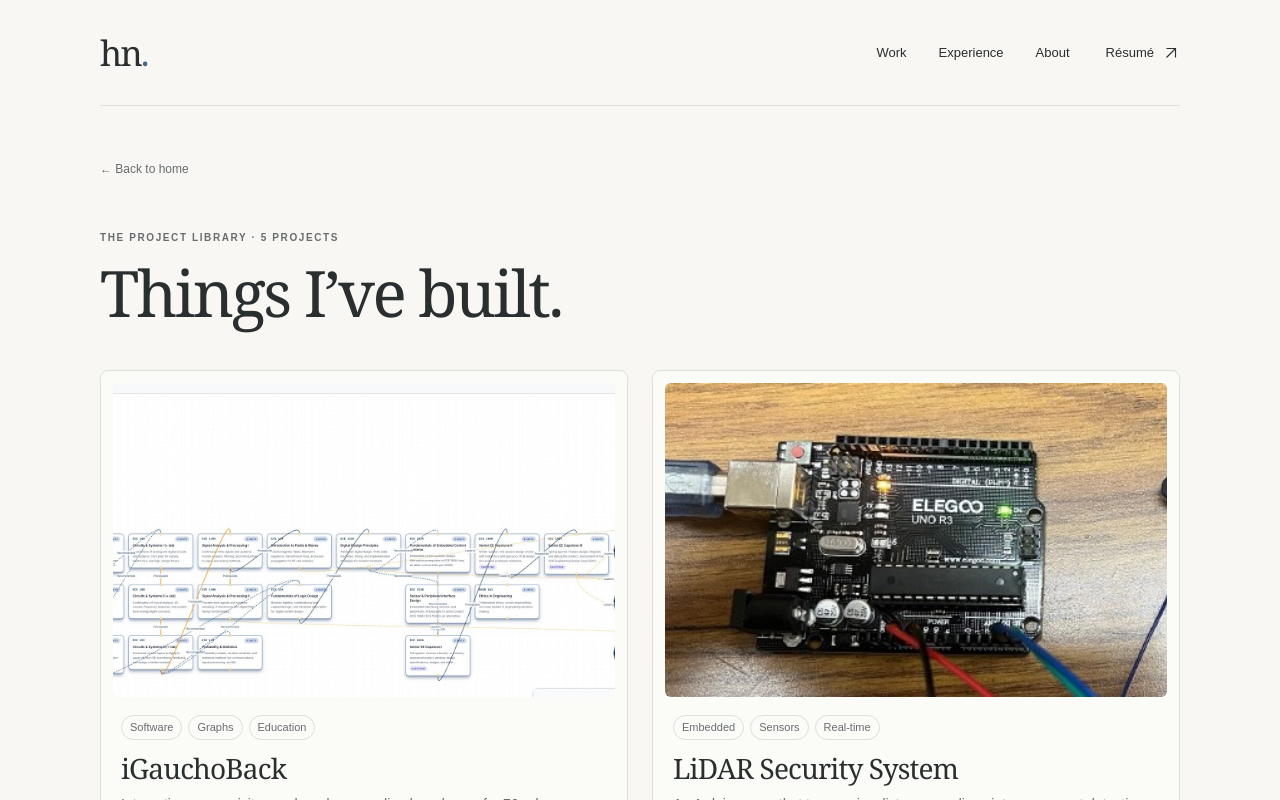
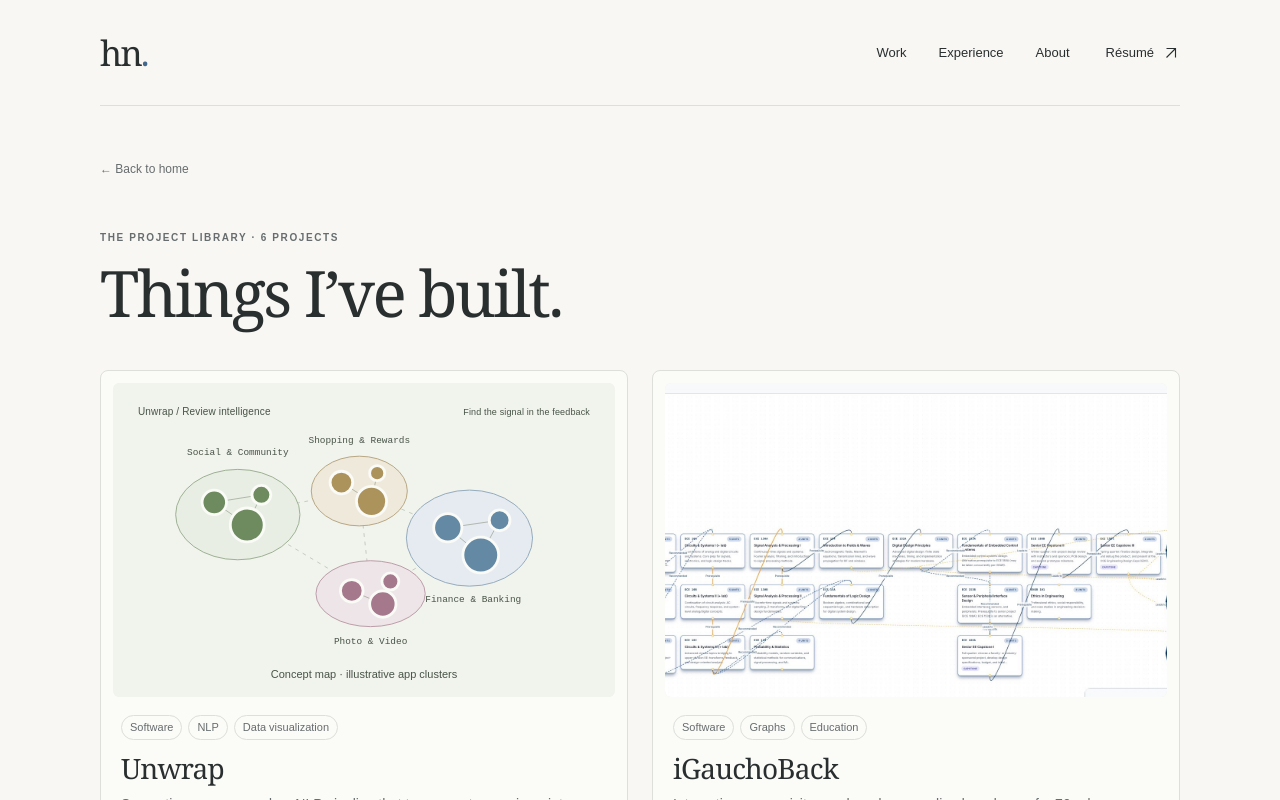
Before and after one commit to huynguyen9999/Portfolio, a Next.js app: page /projects in a window 1280 px wide. Shown: the top 800 px of the page. Built offline with nearby package versions, Linux system fonts and the light colour scheme; no server answers.

Commit message:
Feature Unwrap as the latest portfolio project

```diff
--- a/app/globals.css
+++ b/app/globals.css
@@ -580,6 +580,10 @@ svg {
   display: flex;
   flex-direction: column;
   padding: 21px 25px 15px;
+}
+.diagram-unwrap {
+  background: #f1f3ed;
+  color: #485447;
 }
 .diagram-roadmap {
   background: #edf2f5;
--- a/app/projects/[slug]/page.tsx
+++ b/app/projects/[slug]/page.tsx
@@ -79,6 +79,16 @@ export default async function ProjectPage({
               View project poster <Arrow diagonal />
             </a>
           )}
+          {!project.liveUrl && !project.posterUrl && project.sourceUrl && (
+            <a
+              className="button-primary"
+              href={project.sourceUrl}
+              target="_blank"
+              rel="noreferrer"
+            >
+              View on GitHub <Arrow diagonal />
+            </a>
+          )}
           <a
             className="button-text"
             href={resume.href}
--- a/components/featured-work.tsx
+++ b/components/featured-work.tsx
@@ -16,6 +16,7 @@ export function FeaturedWork() {
         cardSummary,
         liveUrl,
         posterUrl,
+        sourceUrl,
         image,
         imageAlt,
         visual,
@@ -26,6 +27,7 @@ export function FeaturedWork() {
         cardSummary,
         liveUrl,
         posterUrl,
+        sourceUrl,
         image,
         imageAlt,
         visual,
--- a/components/project-card.tsx
+++ b/components/project-card.tsx
@@ -6,7 +6,7 @@ import type { Project } from "@/lib/content";
 
 type ProjectActionData = Pick<
   Project,
-  "slug" | "title" | "liveUrl" | "posterUrl"
+  "slug" | "title" | "liveUrl" | "posterUrl" | "sourceUrl"
 >;
 type ProjectShotData = Pick<Project, "visual" | "image" | "imageAlt">;
 
@@ -31,6 +31,16 @@ export function ProjectActions({ project }: { project: ProjectActionData }) {
           aria-label={`View poster: ${project.title}`}
         >
           Poster <Arrow diagonal />
+        </a>
+      )}
+      {!project.liveUrl && !project.posterUrl && project.sourceUrl && (
+        <a
+          href={project.sourceUrl}
+          target="_blank"
+          rel="noreferrer"
+          aria-label={`View on GitHub: ${project.title}`}
+        >
+          GitHub <Arrow diagonal />
         </a>
       )}
       <Link
--- a/components/project-carousel.tsx
+++ b/components/project-carousel.tsx
@@ -14,6 +14,7 @@ type CarouselProject = Pick<
   | "cardSummary"
   | "liveUrl"
   | "posterUrl"
+  | "sourceUrl"
   | "image"
   | "imageAlt"
   | "visual"
--- a/components/project-visual.tsx
+++ b/components/project-visual.tsx
@@ -2,6 +2,64 @@ import { Tuner } from "./tuner";
 import { IGauchoBackRoadmap } from "./igauchoback-roadmap";
 import type { Project } from "@/lib/content";
 import { useId } from "react";
+
+function Unwrap() {
+  return (
+    <div className="diagram diagram-unwrap">
+      <div className="visual-topline">
+        <span>Unwrap / Review intelligence</span>
+        <span>Find the signal in the feedback</span>
+      </div>
+      <svg
+        viewBox="0 0 480 230"
+        role="img"
+        aria-label="Conceptual semantic map of app clusters connected to review topics. Illustrative layout, not measured review data."
+      >
+        <g fill="none" stroke="#c4c9bf" strokeDasharray="4 5">
+          <path d="M106 88 235 63 352 113 247 172 106 88M235 63 247 172" />
+        </g>
+        <g strokeWidth="1">
+          <ellipse cx="106" cy="88" rx="66" ry="48" fill="#e8eee4" stroke="#9bae90" />
+          <ellipse cx="235" cy="63" rx="51" ry="37" fill="#efe9dc" stroke="#b5a47e" />
+          <ellipse cx="352" cy="113" rx="67" ry="51" fill="#e5ebf0" stroke="#91a8ba" />
+          <ellipse cx="247" cy="172" rx="58" ry="35" fill="#eee5e8" stroke="#b99aa6" />
+        </g>
+        <g fill="none" stroke="#87917e" opacity=".6">
+          <path d="m81 75 35 24 15-32M81 75l50-8M216 54l32 20 6-30M329 102l35 29 20-37M329 102l55-8M227 169l33 14 8-24" />
+        </g>
+        <g stroke="#fafbf7" strokeWidth="3">
+          <g fill="#6e8b5f">
+            <circle cx="81" cy="75" r="13" />
+            <circle cx="116" cy="99" r="18" />
+            <circle cx="131" cy="67" r="10" />
+          </g>
+          <g fill="#ac925b">
+            <circle cx="216" cy="54" r="12" />
+            <circle cx="248" cy="74" r="16" />
+            <circle cx="254" cy="44" r="8" />
+          </g>
+          <g fill="#6489a4">
+            <circle cx="329" cy="102" r="15" />
+            <circle cx="364" cy="131" r="19" />
+            <circle cx="384" cy="94" r="11" />
+          </g>
+          <g fill="#a5788c">
+            <circle cx="227" cy="169" r="12" />
+            <circle cx="260" cy="183" r="14" />
+            <circle cx="268" cy="159" r="9" />
+          </g>
+        </g>
+        <g fill="#485447" fontFamily="monospace" fontSize="10" textAnchor="middle">
+          <text x="106" y="25">Social &amp; Community</text>
+          <text x="235" y="12">Shopping &amp; Rewards</text>
+          <text x="356" y="181">Finance &amp; Banking</text>
+          <text x="247" y="225">Photo &amp; Video</text>
+        </g>
+      </svg>
+      <p className="visual-caption">Concept map · illustrative app clusters</p>
+    </div>
+  );
+}
 
 function Lidar() {
   const fillId = useId();
@@ -157,6 +215,8 @@ function Orbit() {
 
 export function ProjectVisual({ kind }: { kind: Project["visual"] }) {
   switch (kind) {
+    case "unwrap":
+      return <Unwrap />;
     case "tuner":
       return <Tuner />;
     case "roadmap":
--- a/lib/content.ts
+++ b/lib/content.ts
@@ -19,15 +19,44 @@ export type Project = {
   sourceUrl?: string;
   image?: string;
   imageAlt?: string;
-  visual?: "roadmap" | "lidar" | "orbit" | "tuner";
+  visual?: "unwrap" | "roadmap" | "lidar" | "orbit" | "tuner";
   featured?: boolean;
 };
 
 export const projects: Project[] = [
   {
+    slug: "unwrapathon",
+    visual: "unwrap",
+    featured: true,
+    title: "Unwrap",
+    category: "Software",
+    year: "2026",
+    summary:
+      "An app-store review intelligence tool that turns review corpora into semantic maps, searchable feedback, and review-traceable product topics.",
+    cardSummary:
+      "Semantic app maps and an NLP pipeline that turn app-store reviews into explorable product insights.",
+    categoryTags: ["Software", "NLP", "Data visualization"],
+    tags: ["SvelteKit", "TypeScript", "Python", "Embeddings", "HDBSCAN"],
+    metric: "60 apps",
+    metricLabel: "in the offline demo",
+    sourceUrl: "https://github.com/kylevillepo2/Unwrapathon",
+    problem:
+      "App-store reviews contain useful product feedback, but individual comments are difficult to connect across apps and recurring topics. Teams need a way to explore that feedback while keeping insights traceable to the original reviews.",
+    contribution:
+      "Built a review-exploration interface with a custom force-directed map, category clusters, app inspection, and semantic search. The project also includes a Python pipeline for review embeddings, representative sampling, LLM aspect extraction, topic refinement, and similarity-based tagging.",
+    tradeoff:
+      "The interface separates an offline demo from a live API through a shared data contract. Demo ratings, trends, and similarity links are generated metadata, not validated findings. The NLP pipeline preserves review provenance and distinguishes topic discovery from population estimates; similarity scores are not probabilities or verified complaint rates.",
+    result:
+      "Created a hackathon demo spanning 60 apps in 12 semantic category clusters, with 9,000 sampled reviews available in the interface. Custom SVG charts and a local force simulation support exploration without external chart or UI libraries, while the processing pipeline exports review-traceable topic insights.",
+    evidence: [
+      "Offline demo: 60 apps, 12 category clusters, and 9,000 sampled reviews",
+      "Custom force layout, SVG charts, and semantic search interface",
+      "Review-traceable NLP pipeline with resumable extraction and topic tagging",
+    ],
+  },
+  {
     slug: "igauchoback",
     visual: "roadmap",
-    featured: true,
     liveUrl: "https://igauchoback.vercel.app/",
     title: "iGauchoBack",
     category: "Software",
```
Also changed, not shown: 2 other files (tests, documents, lock files or other folders).
